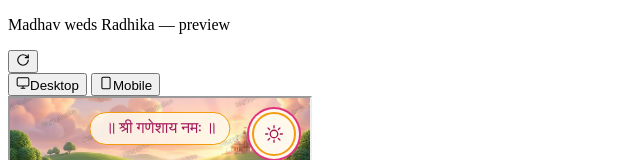
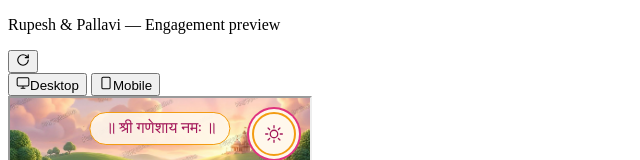
Before and after one commit to Roshan7869/happyinvitee-barsana, a plain HTML site: page index.html in a window 1280 px wide. Shown: the top 160 px of the page, without its empty margins (0-640 px from the left). Drawn offline with nearby package versions, Linux system fonts and the light colour scheme; a web font is replaced by a local one.

Commit message:
Production polish: remove all placeholder copy

```diff
--- a/index.html
+++ b/index.html
@@ -28,7 +28,7 @@
 <body>
 <div class="app">
   <header>
-    <div class="title"><p>Madhav weds Radhika — preview</p></div>
+    <div class="title"><p>Rupesh &amp; Pallavi — Engagement preview</p></div>
     <div class="controls">
       <button class="icon-btn" id="reload" aria-label="Reload preview">
         <svg viewBox="0 0 24 24" width="14" height="14" fill="none" stroke="currentColor" stroke-width="2" stroke-linecap="round" stroke-linejoin="round"><path d="M21 12a9 9 0 1 1-9-9c2.52 0 4.93 1 6.74 2.74L21 8"></path><path d="M21 3v5h-5"></path></svg>
@@ -40,7 +40,7 @@
     </div>
   </header>
   <div class="stage" id="stage">
-    <iframe id="preview" src="render.html" title="Madhav weds Radhika — preview"></iframe>
+    <iframe id="preview" src="render.html" title="Rupesh &amp; Pallavi — Engagement preview"></iframe>
 
   </div>
 </div>
```
